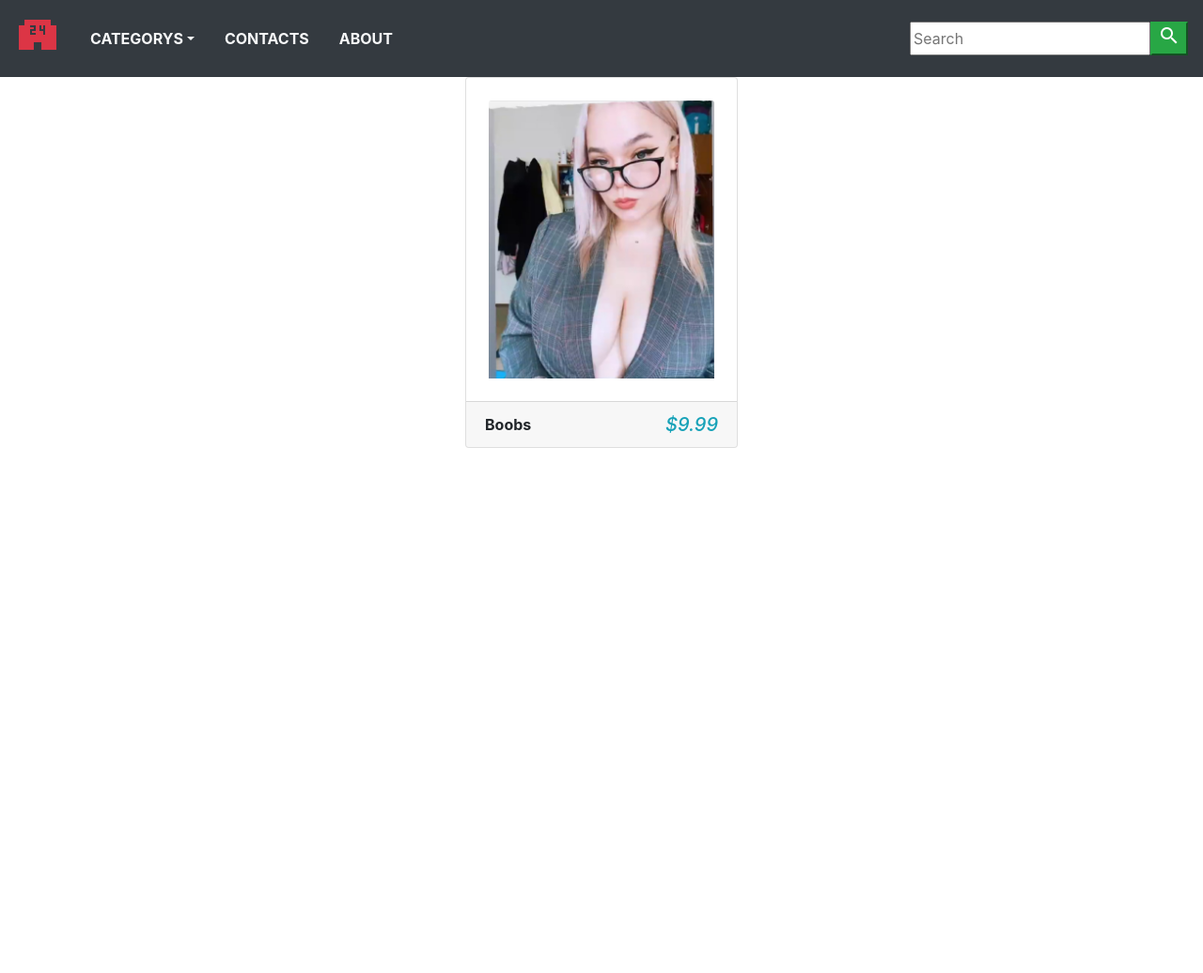
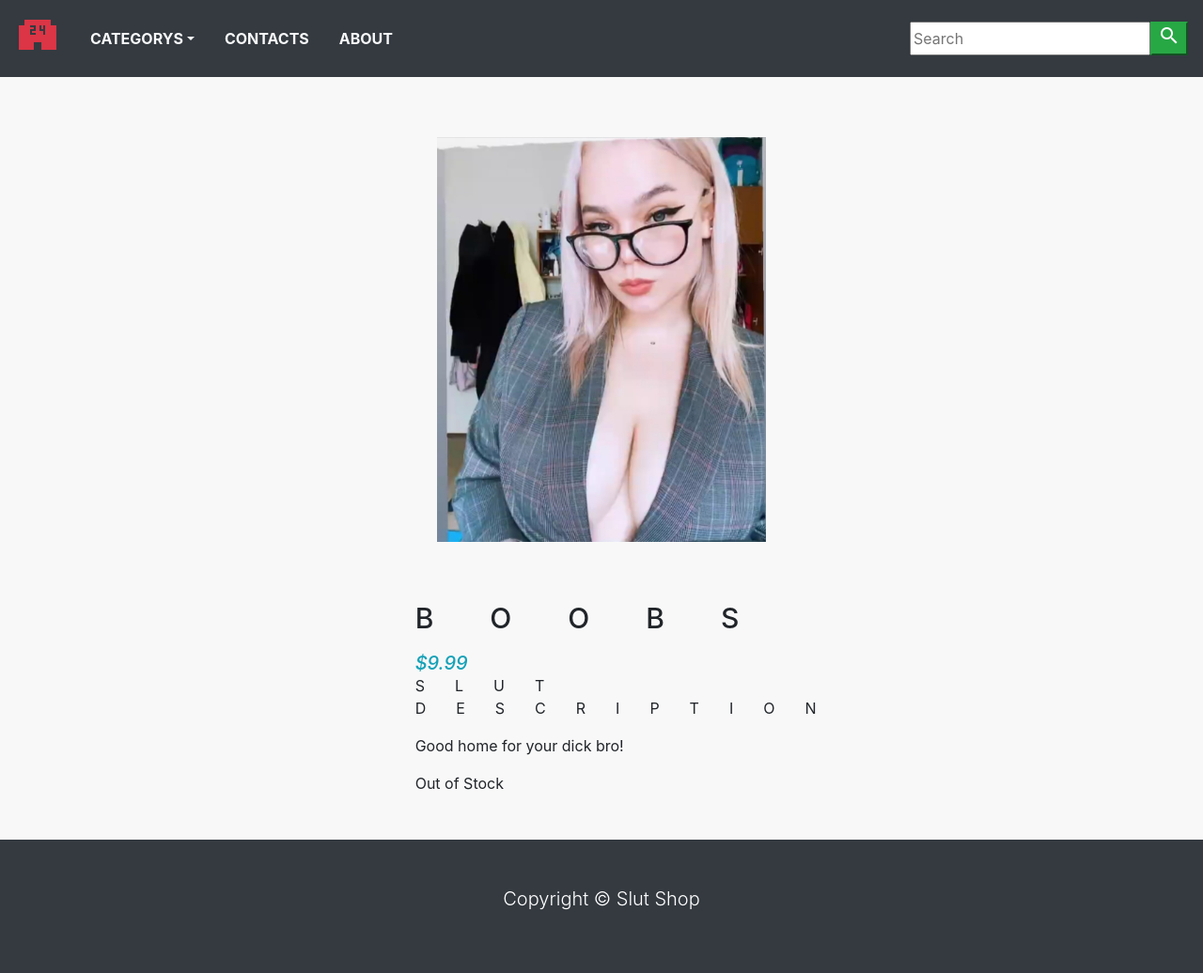
Before and after one commit to arhigeneral/ecommerce-root, a Django app: page /slut/ in a window 1280 px wide. Shown: the whole page at 94% size. Before the commit the page ends 477 px from the top, so only its background shows below. Run offline with Django 3.2, Linux system fonts and the light colour scheme.

Commit message:
Html created

```diff
--- a/ecommerce/static/css/base.css
+++ b/ecommerce/static/css/base.css
@@ -1,3 +1,21 @@
 body {
   background: #606060,
 }
+
+.product_title {
+  font-size: 30px;
+  text-transform: uppercase;
+  letter-spacing: 2em;
+  padding-top: 15px;
+  padding-bottom: 10px;
+}
+
+.product_text {
+  padding-right: 20px;
+}
+
+.product_desc {
+  font-size: 16px;
+  text-transform: uppercase;
+  letter-spacing: 2em;
+}
--- a/shop/templates/base.html
+++ b/shop/templates/base.html
@@ -1,6 +1,6 @@
-{% load static %}
 <!doctype html>
 <html lang="en">
+{% load static %}
   <head>
     <!-- Required meta tags -->
     <meta charset="utf-8">
@@ -10,49 +10,18 @@
     <link rel="stylesheet" href="https://cdn.jsdelivr.net/npm/bootstrap@4.5.3/dist/css/bootstrap.min.css" integrity="sha384-TX8t27EcRE3e/ihU7zmQxVncDAy5uIKz4rEkgIXeMed4M0jlfIDPvg6uqKI2xXr2" crossorigin="anonymous">
     <link href="https://fonts.googleapis.com/icon?family=Material+Icons" rel="stylesheet">
     <title>{% block title %}{% endblock %}</title>
-    <link rel="stylesheet" href="{% static 'css/base.css' %}" type="text/css">
+    <link rel="stylesheet" type="text/css" href="{% static 'css/base.css' %}">
     <style type="text/css">
       .material-icons.md-48 { font-size: 48px; }
       .material-icons.md-24 { font-size: 24px; }
+      body { background: #f8f8f8;}
     </style>
   </head>
   <body>
-    <nav class="navbar navbar-expand-md navbar-light bg-dark">
-      <a href="#" class="navbar-brand">
-        <i class="material-icons text-danger material-icons md-48">local_convenience_store</i>
-      </a>
-      <button class="navbar-toggler bg-light" data-toggle="collapse" data-target= "#navbar">
-        <span class="navbar-toggler-icon"></span>
-      </button>
-      <div id="navbar" class="collapse navbar-collapse justify-content-between">
-        <ul class = "navbar-nav">
-          <li class="nav-item dropdown" ><a class="nav-link text-light text-uppercase font-weight-bold px-3 dropdown-toggle"
-             data-toggle = "dropdown"href="">Categorys</a>
-            <div class="dropdown-menu">
-              <a class="dropdown-item" href="#">Catefory1</a>
-              <a class="dropdown-item" href="#">Catefory2</a>
-              <a class="dropdown-item" href="#">Catefory3</a>
-              <a class="dropdown-item" href="#">Catefory4</a>
-              <a class="dropdown-item" href="#">Catefory5</a>
-            </div>
-          </li>
-          <li class="nav-item"><a class="nav-link text-light text-uppercase font-weight-bold px-3"href="">Contacts</a></li>
-          <li class="nav-item"><a class="nav-link text-light text-uppercase font-weight-bold px-3"href="">About</a></li>
-        </ul>
-        <form class="form-inline">
-          <div class="input-group">
-            <input type="text" placeholder="Search">
-            <div class="">
-              <button class="btn-success"><i class="material-icons material-icons md-24">search</i></button>
-
-            </div>
-          </div>
-
-        </form>
-      </div>
-    </nav>
+    {% include 'navbar.html'%}
     {% block content %}
     {% endblock %}
+    {% include 'footer.html'%}
 
     <!-- Optional JavaScript; choose one of the two! -->
 
--- /dev/null
+++ b/shop/templates/footer.html
@@ -0,0 +1,5 @@
+<footer class="bg-dark text-white mt-5 p-5">
+  <div class="container">
+    <p class="lead text-center">Copyright &copy; Slut Shop</p>
+  </div>
+</footer>
--- /dev/null
+++ b/shop/templates/navbar.html
@@ -0,0 +1,34 @@
+<nav class="navbar navbar-expand-md navbar-light bg-dark">
+  <a href="#" class="navbar-brand">
+    <i class="material-icons text-danger material-icons md-48">local_convenience_store</i>
+  </a>
+  <button class="navbar-toggler bg-light" data-toggle="collapse" data-target= "#navbar">
+    <span class="navbar-toggler-icon"></span>
+  </button>
+  <div id="navbar" class="collapse navbar-collapse justify-content-between">
+    <ul class = "navbar-nav">
+      <li class="nav-item dropdown" ><a class="nav-link text-light text-uppercase font-weight-bold px-3 dropdown-toggle"
+         data-toggle = "dropdown"href="">Categorys</a>
+        <div class="dropdown-menu">
+          <a class="dropdown-item" href="#">Catefory1</a>
+          <a class="dropdown-item" href="#">Catefory2</a>
+          <a class="dropdown-item" href="#">Catefory3</a>
+          <a class="dropdown-item" href="#">Catefory4</a>
+          <a class="dropdown-item" href="#">Catefory5</a>
+        </div>
+      </li>
+      <li class="nav-item"><a class="nav-link text-light text-uppercase font-weight-bold px-3"href="">Contacts</a></li>
+      <li class="nav-item"><a class="nav-link text-light text-uppercase font-weight-bold px-3"href="">About</a></li>
+    </ul>
+    <form class="form-inline">
+      <div class="input-group">
+        <input type="text" placeholder="Search">
+        <div class="">
+          <button class="btn-success"><i class="material-icons material-icons md-24">search</i></button>
+
+        </div>
+      </div>
+
+    </form>
+  </div>
+</nav>
--- a/shop/templates/slut.html
+++ b/shop/templates/slut.html
@@ -7,14 +7,44 @@
 {% endblock %}
 
 {% block content %}
- <!-- <div class="container py-5">
-   <div class="row mt-5">
-     <div class="col-10 mx-auto col-md-6 my-3">
-       <img src="{% static 'images/slut3.png' %}" alt="">
+<style type="text/css">
+  .product_title {
+    font-size: 30px;
+    text-transform: uppercase;
+    letter-spacing: 2em;
+    padding-top: 15px;
+    padding-bottom: 10px;
+  }
+
+  .product_text {
+    padding-right: 20px;
+  }
+
+  .product_desc {
+    font-size: 16px;
+    text-transform: uppercase;
+    letter-spacing: 2em;
+  }
+</style>
+ <div class="container py-5">
+   <div class="row mt-3">
+     <div class="col-10 mx-auto col-md-4">
+       <img  class="img-fluid" src="{% static 'images/slut3.png' %}" alt="">
      </div>
    </div>
- </div> -->
- <div class="col-9 mx-auto col-md-6 col-lg-3">
+ </div>
+ <div class="col-10 mx-auto col-md-4">
+   <div class="">
+     <h1 class="product_title">Boobs</h1>
+     <h5 class="text-info font-italic mb-0">
+       $9.99
+     </h5>
+     <p class="product_desc">Slut description</p>
+     <p class="text-justify product_text">Good home for your dick bro!</p>
+     <p class="text-justify product_text">Out of Stock</p>
+   </div>
+ </div>
+ <!-- <div class="col-9 mx-auto col-md-6 col-lg-3">
    <div class="card mb-4">
      <div class="p-4">
        <img class="card-img-top" src="{% static 'images/slut3.png'%}" alt="">
@@ -28,5 +58,5 @@
        </h5>
      </div>
    </div>
- </div>
+ </div> -->
 {% endblock %}
```
Also changed, not shown: ecommerce/static/images/o80Uvm65ems.jpg (added).
